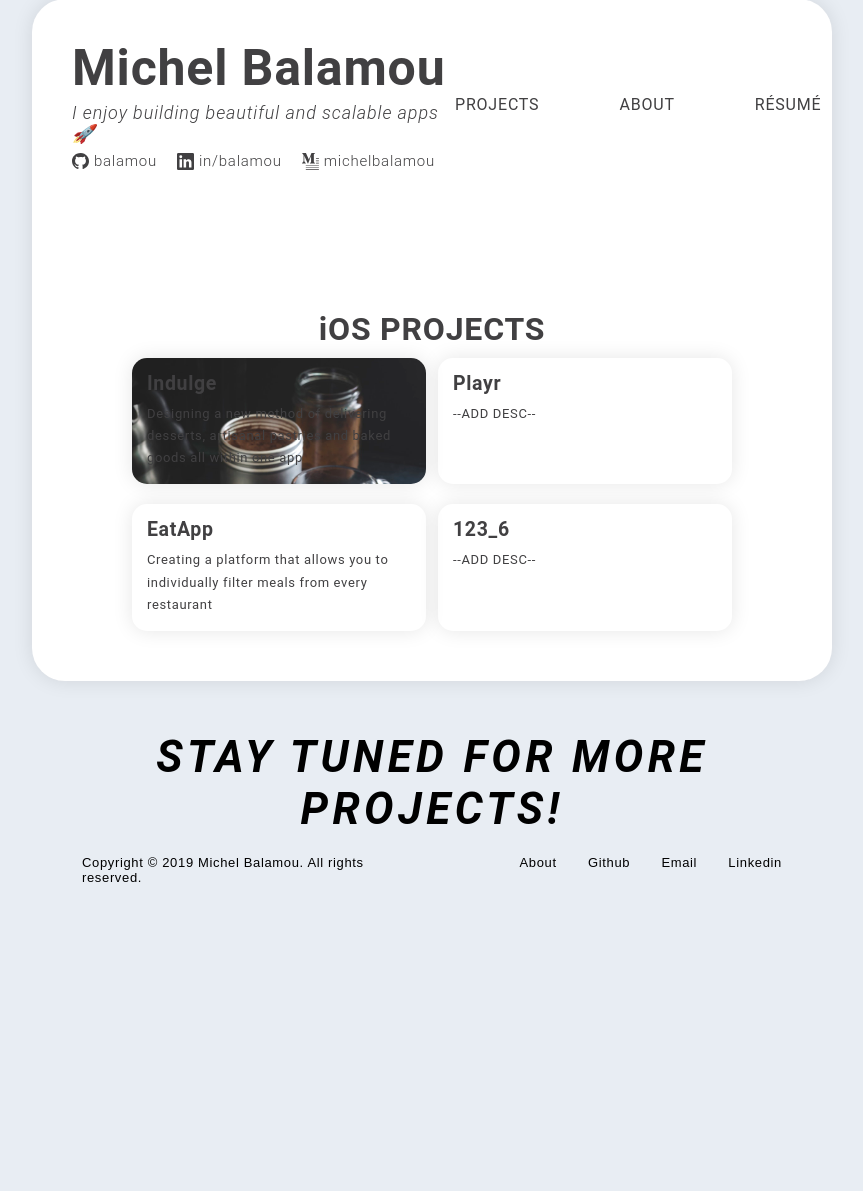
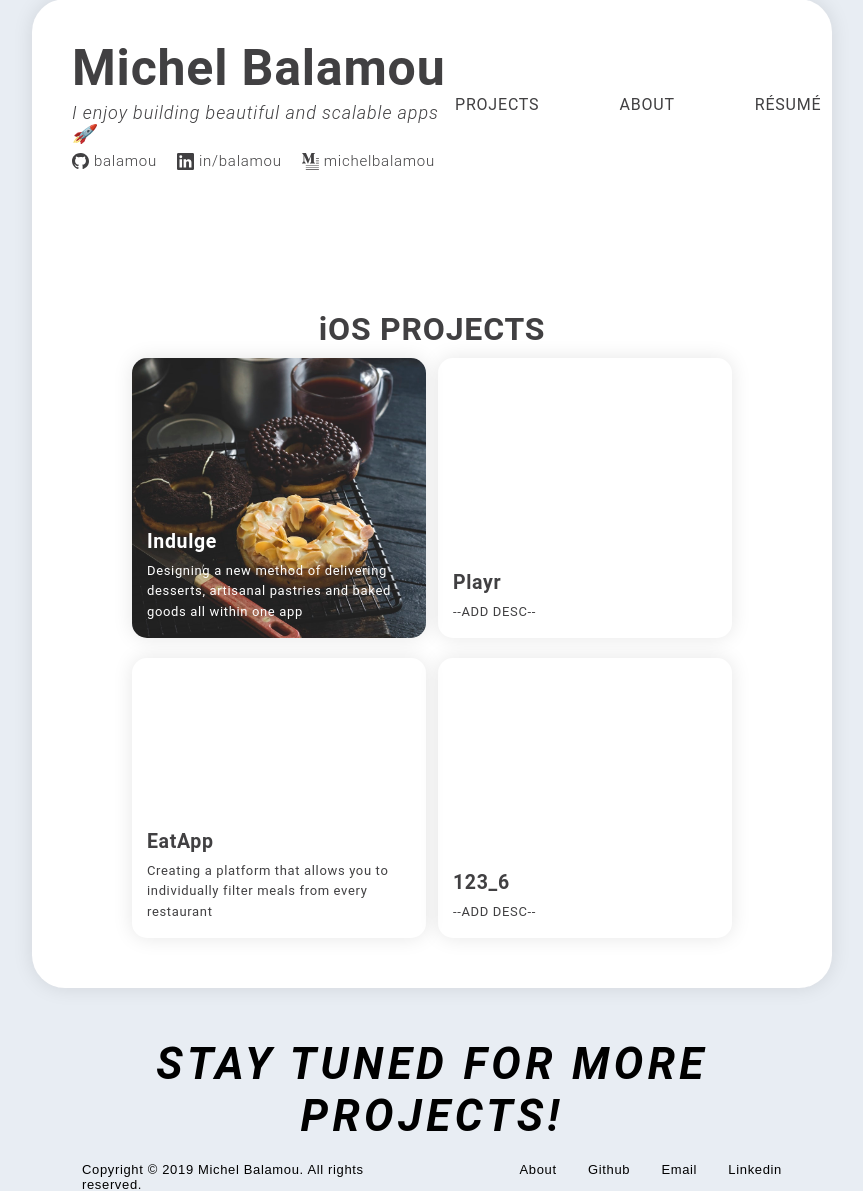
Before and after one commit to balamou/balamou.com, a PHP site: page / in a window 1280 px wide. Shown: the part 61-1252 px from the top of the page, without its empty margins (208-1071 px from the left). Before the commit the page ends 943 px from the top, so only its background shows below. Run offline with PHP 8.4, Linux system fonts and the light colour scheme; some web fonts are replaced.

Commit message:
Resized project div in index

```diff
--- a/static/css/main.css
+++ b/static/css/main.css
@@ -119,7 +119,7 @@ a:hover {
 
   /* FONT */
   font-size: 13px;
-  line-height: 1.7em;
+  line-height: 1.6em;
 }
 
 .projects h2 {
@@ -133,12 +133,23 @@ a:hover {
 
   box-shadow: 0px 0px 20px rgba(0,0,0,0.1);
   border-radius: 15px;
+  height: 280px;
+
+  /* Move description to the bottom of div */
+  display: flex;
+  justify-content: flex-end;
+  flex-direction: column;
 }
 
 .indulge {
   background-image: url('../images/bakery.jpeg');
   background-size: cover;
   background-repeat: no-repeat;
+  background-position: right 0px bottom -50px;
+}
+
+.projects a {
+  color: white;
 }
 
 /* ------------------------------- ASPECT RATIO 1:1 ----------------------------------- */
--- a/static/gen_tree.html
+++ b/static/gen_tree.html
@@ -13,6 +13,8 @@
       margin: 0px;
     }
     </style>
+
+    <title>Family tree</title>
   </head>
 <body><object width="100%" height="100%" data="gen_tree.pdf"></object></body>
 </html>
```
